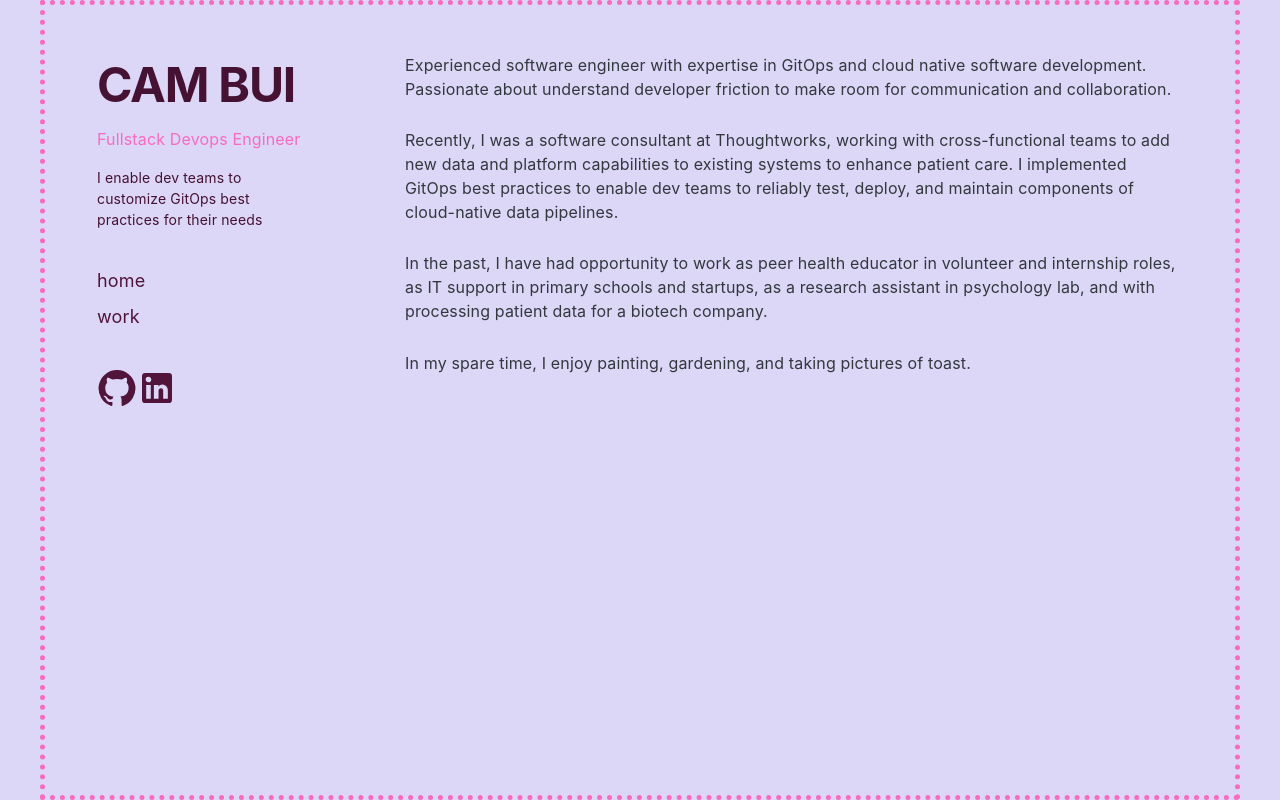
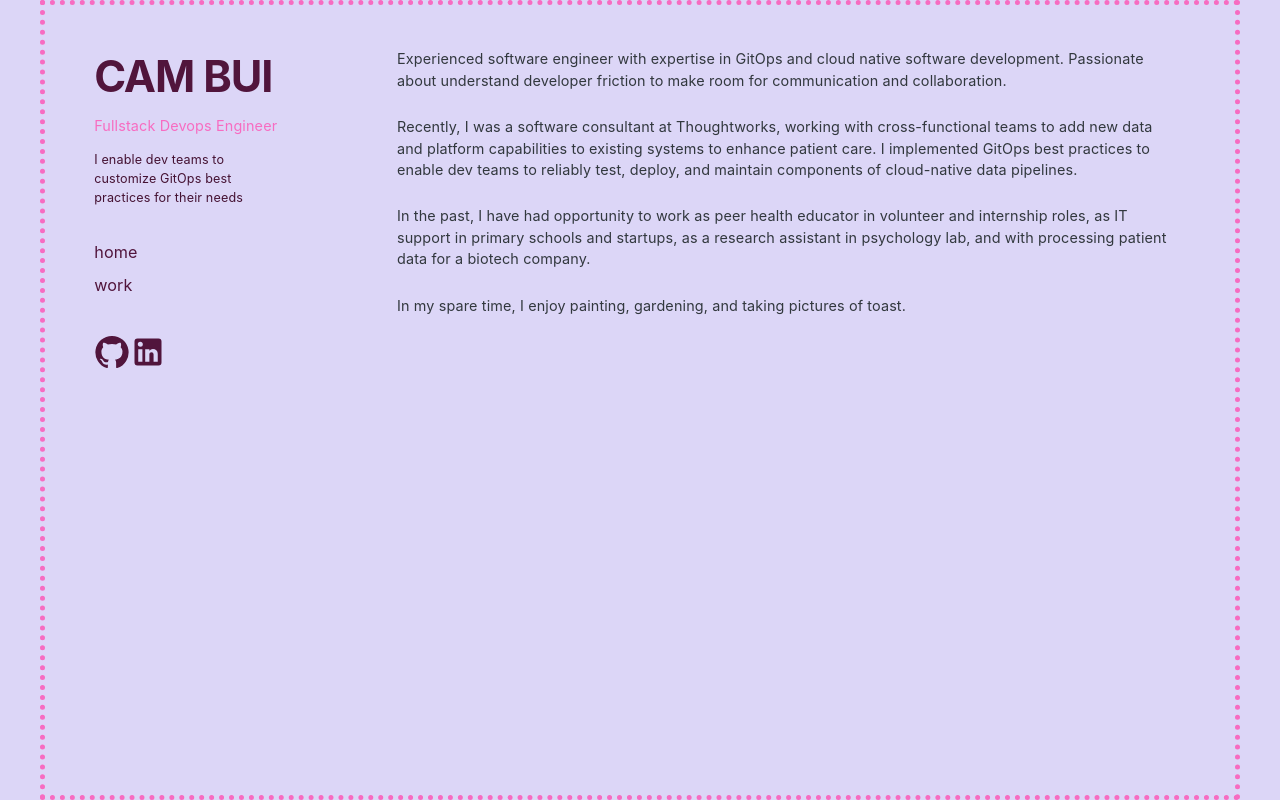
Before and after one commit to ncbui/portfolio, a React (Vite) app: page /#/ in a window 1280 px wide. Built offline with nearby package versions, Linux system fonts and the light colour scheme.

Commit message:
Nav Title links to home page

```diff
--- a/src/components/NavMenu.jsx
+++ b/src/components/NavMenu.jsx
@@ -13,7 +13,9 @@ export default function NavMenu() {
         <List sx={{display:'flex', flexDirection:'col', width:'20rem', '@media (max-width: 780px)' : {flexDirection:'row', justifyContent:'space-between'}}}>
         <ListSubheader sx={{width:'20rem', '@media (max-width: 780px)' : {width:'100vw'}}}>
           <Typography level="h1" sx={{color: theme.palette.primary.main, fontSize: '3rem', '@media (max-width: 780px)' : {fontSize: '1.6rem', width:'20vw'}}}>
-            Cam Bui
+            <Link to="/" level='inherit'>
+              Cam Bui
+            </Link>
           </Typography>
         </ListSubheader>
         <ListItem>
--- a/src/template/theme.js
+++ b/src/template/theme.js
@@ -39,7 +39,7 @@ export const theme = createTheme(style)
 
 export const global = {
             html: {
-              fontSize: "100%",
+              fontSize: "90%",
               color: shades.primary[600],
               '@media (max-width: 780px)' : {
                 fontSize: '90%',
@@ -68,7 +68,7 @@ export const global = {
 
 export const BootstrapButton = styled(Button)({
   textTransform: 'none',
-  fontSize: '75%',
+  fontSize: '85%',
   padding: '6px 12px',
   border: '2px dotted',
   borderRadius: '1rem',
```
